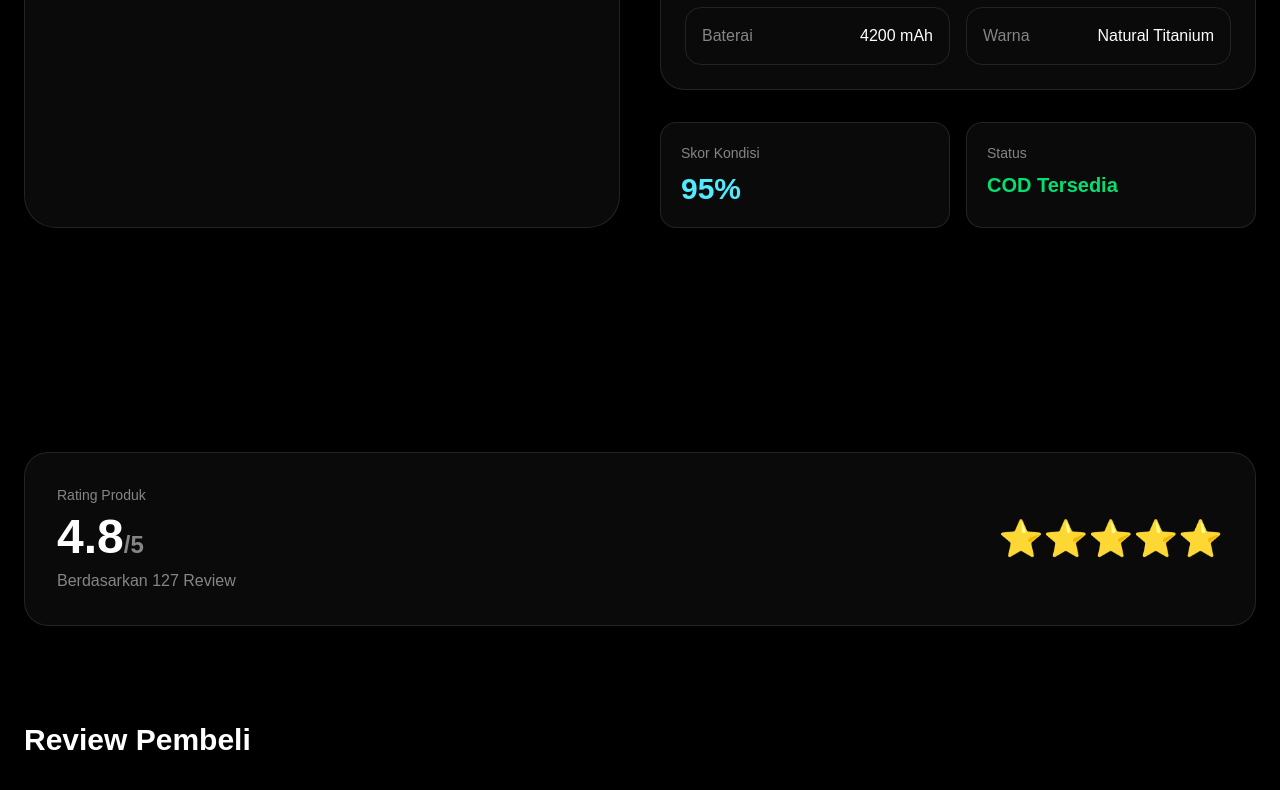
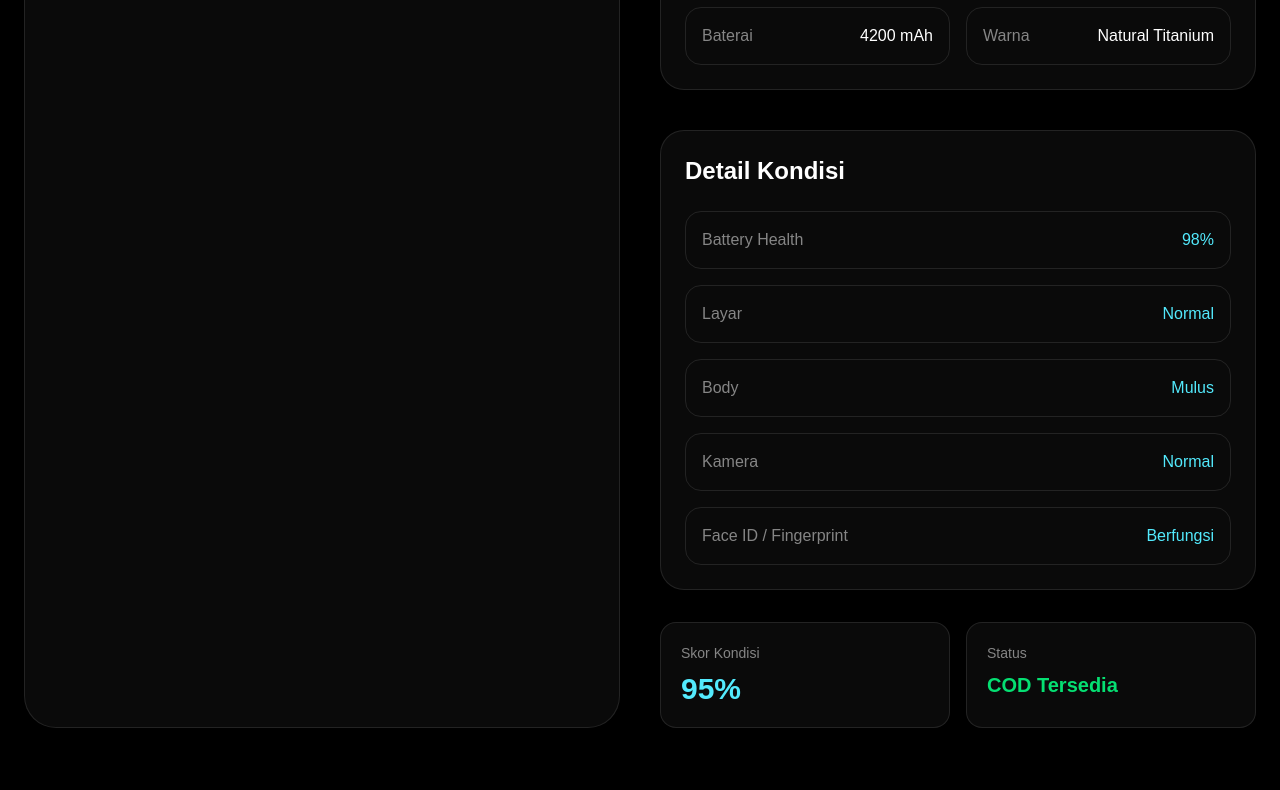
Before and after one commit to Rexlicky/gadgetswap, a Next.js app: page /product/galaxy-s25-ultra in a window 1280 px wide. Shown: the part 1500-2290 px from the top of the page. Built offline with nearby package versions, Linux system fonts and the light colour scheme.

Commit message:
feat: add product condition breakdown

```diff
--- a/src/app/product/[slug]/page.js
+++ b/src/app/product/[slug]/page.js
@@ -9,6 +9,7 @@ import ProductActions from "@/components/product/ProductActions";
 import SellerCard from "@/components/product/SellerCard";
 import TrustIndicators from "@/components/product/TrustIndicators";
 import ProductSpecifications from "@/components/product/ProductSpecifications";
+import ConditionBreakdown from "@/components/product/ConditionBreakdown";
 
 export default async function ProductDetailPage({ params }) {
   const { slug } = await params;
@@ -49,6 +50,8 @@ export default async function ProductDetailPage({ params }) {
 
           <ProductSpecifications />
 
+          <ConditionBreakdown />
+
           <div className="mt-8 grid grid-cols-2 gap-4">
             <div className="rounded-2xl border border-white/10 bg-white/[0.04] p-5">
               <p className="text-sm text-white/50">Skor Kondisi</p>
--- /dev/null
+++ b/src/components/product/ConditionBreakdown.jsx
@@ -0,0 +1,43 @@
+export default function ConditionBreakdown() {
+  const conditions = [
+    {
+      label: "Battery Health",
+      value: "98%",
+    },
+    {
+      label: "Layar",
+      value: "Normal",
+    },
+    {
+      label: "Body",
+      value: "Mulus",
+    },
+    {
+      label: "Kamera",
+      value: "Normal",
+    },
+    {
+      label: "Face ID / Fingerprint",
+      value: "Berfungsi",
+    },
+  ];
+
+  return (
+    <section className="mt-10 rounded-3xl border border-white/10 bg-white/[0.04] p-6 backdrop-blur-xl">
+      <h2 className="mb-6 text-2xl font-bold">Detail Kondisi</h2>
+
+      <div className="space-y-4">
+        {conditions.map((condition) => (
+          <div
+            key={condition.label}
+            className="flex items-center justify-between rounded-2xl border border-white/10 p-4"
+          >
+            <span className="text-white/50">{condition.label}</span>
+
+            <span className="font-medium text-cyan-300">{condition.value}</span>
+          </div>
+        ))}
+      </div>
+    </section>
+  );
+}
```
